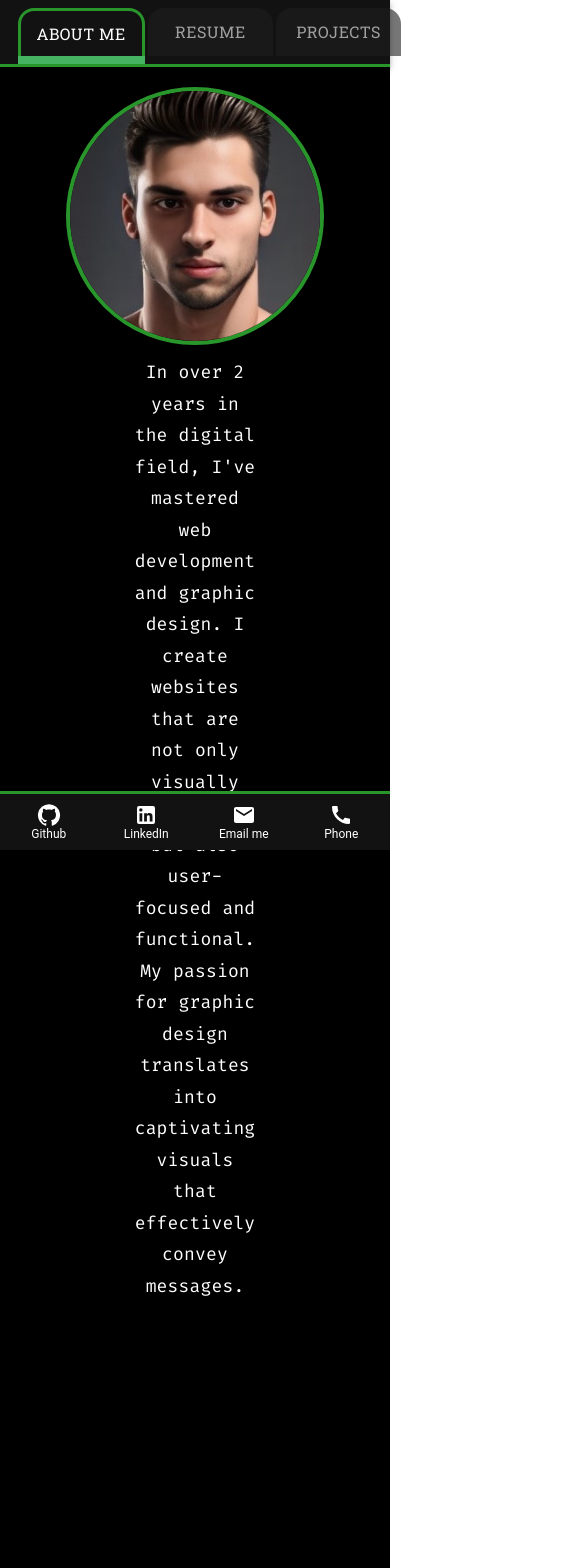
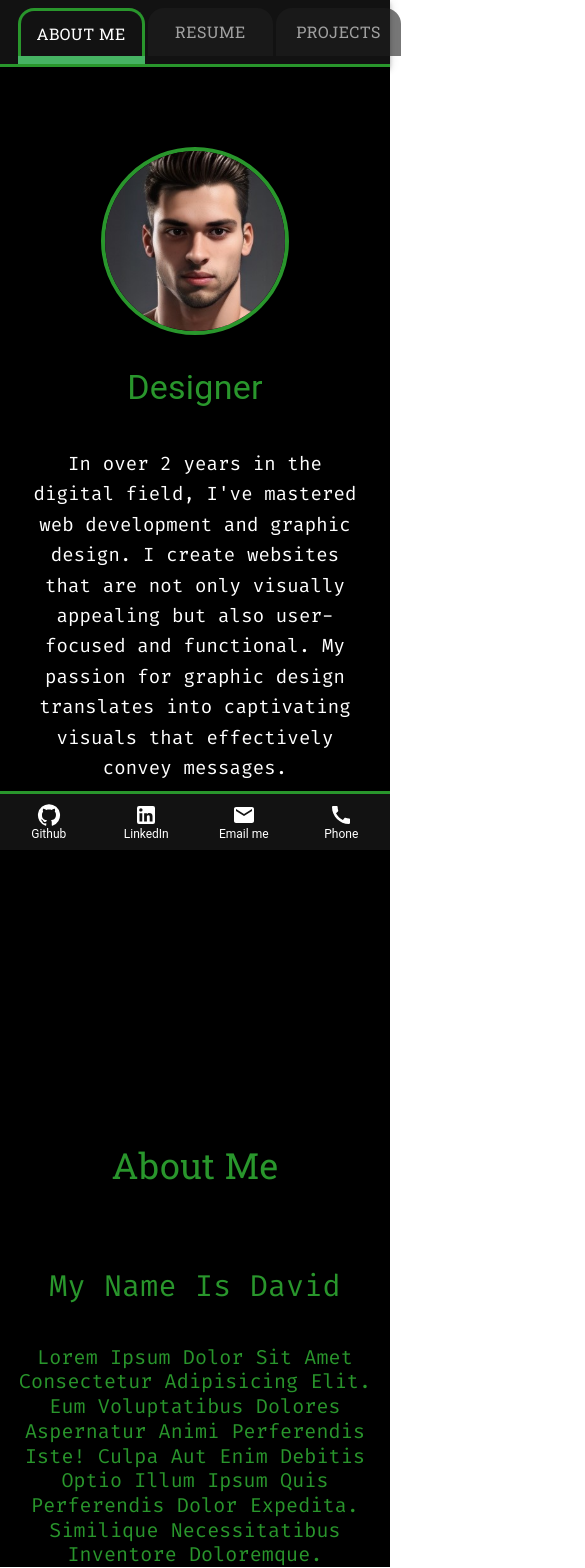
Before and after one commit to RysanekDavid/Web_CV, a React (Create React App) app: page / in a window 390 px wide. Shown: the top 1568 px of the page, 585 px wide, since content can reach past the window. Built offline with nearby package versions, Linux system fonts and the light colour scheme.

Commit message:
AboutMe Update, responsivity changes

```diff
--- a/package.json
+++ b/package.json
@@ -17,6 +17,7 @@
     "react-dom": "^18.2.0",
     "react-pdf": "^7.5.0",
     "react-scripts": "5.0.1",
+    "react-transition-group": "^4.4.5",
     "typescript": "^4.9.5",
     "web-vitals": "^2.1.4"
   },
--- a/src/App.css
+++ b/src/App.css
@@ -8,3 +8,31 @@
   height: 40vmin;
   pointer-events: none;
 }
+
+.slide-enter {
+  transform: translateX(-100%);
+  opacity: 0;
+  position: absolute;
+  transition: opacity 500ms, transform 500ms;
+}
+
+.slide-enter-active {
+  transform: translateX(0);
+  opacity: 1;
+  position: absolute;
+  transition: opacity 500ms, transform 500ms;
+}
+
+.slide-exit {
+  transform: translateX(0);
+  transition: opacity 500ms, transform 500ms;
+  opacity: 1;
+  position: absolute;
+}
+
+.slide-exit-active {
+  transform: translateX(100%);
+  position: absolute;
+  opacity: 0;
+  transition: opacity 500ms, transform 500ms;
+}
--- a/src/components/ContentBar.tsx
+++ b/src/components/ContentBar.tsx
@@ -4,16 +4,32 @@ import {
   Typography,
   Avatar,
   List,
-  ListItem,
-  ListItemText,
   Grid,
   Card,
   CardContent,
 } from "@mui/material";
+import { useEffect, useState, useMemo } from "react";
+import { CSSTransition, TransitionGroup } from "react-transition-group";
 import resumeImage from "../assets/CV - David Ryšánek.jpg";
 import AvatarImage from "../assets/avatar1.jpg";
 
 function AboutMe() {
+  const [currentProfession, setCurrentProfession] = useState("Developer");
+  const professions = useMemo(() => ["Developer", "Designer", "Analyst"], []);
+  const [professionIndex, setProfessionIndex] = useState(0);
+
+  useEffect(() => {
+    const interval = setInterval(() => {
+      setProfessionIndex((prevIndex) => (prevIndex + 1) % professions.length);
+    }, 4000);
+
+    return () => clearInterval(interval);
+  }, []);
+
+  useEffect(() => {
+    setCurrentProfession(professions[professionIndex]);
+  }, [professionIndex, professions]);
+
   return (
     <Box
       sx={{
@@ -26,34 +42,50 @@ function AboutMe() {
         src={AvatarImage}
         alt="David Ryšánek fotka"
         sx={{
-          width: 250,
-          height: 250,
+          width: { xl: 250, lg: 250, md: 220, sm: 200, xs: 180 },
+          height: { xl: 250, lg: 250, md: 220, sm: 200, xs: 180 },
           mb: 2,
-          top: 20,
+          top: 80,
           border: "4px solid #29962c",
         }}
       />
+
+      <Box sx={{ height: "50px", position: "relative" }}>
+        <TransitionGroup>
+          <CSSTransition
+            key={currentProfession}
+            timeout={600}
+            classNames="slide"
+          >
+            <Typography sx={{ color: "#29962c", paddingTop: 12 }} variant="h4">
+              {currentProfession}
+            </Typography>
+          </CSSTransition>
+        </TransitionGroup>
+      </Box>
+
       <Typography
         sx={{
           color: "#FFFFFF",
           justifyContent: "center",
-          paddingLeft: 50,
-          paddingRight: 50,
-          paddingTop: 2,
+          paddingLeft: { xl: 40, lg: 25, md: 16, sm: 10, xs: 4 },
+          paddingRight: { xl: 40, lg: 25, md: 16, sm: 10, xs: 4 },
+          paddingTop: 16,
           fontFamily: "Fira Code",
-          fontSize: "18px",
+          fontSize: "19px",
         }}
-        variant="subtitle1"
+        variant="h6"
       >
         In over 2 years in the digital field, I've mastered web development and
         graphic design. I create websites that are not only visually appealing
         but also user-focused and functional. My passion for graphic design
         translates into captivating visuals that effectively convey messages.
       </Typography>
+
       <Typography
         sx={{
           color: "#29962c",
-          paddingTop: 60,
+          paddingTop: 45,
           fontFamily: "Roboto Slab",
           fontSize: "36px",
         }}
@@ -61,20 +93,32 @@ function AboutMe() {
       >
         About Me
       </Typography>
-      Lorem Ipsum Dolor Sit Amet Consectetur Adipisicing Elit. Eum Voluptatibus
-      Dolores Aspernatur Animi Perferendis Iste! Culpa Aut Enim Debitis Optio
-      Illum Ipsum Quis Perferendis Dolor Expedita. Similique Necessitatibus
-      Inventore Doloremque.
+
       <Typography
         sx={{
           color: "#29962c",
-          paddingTop: 2,
+          paddingTop: 10,
           fontFamily: "Fira Code",
           fontSize: "30px",
         }}
         variant="h4"
       >
         My Name Is David
+      </Typography>
+
+      <Typography
+        sx={{
+          color: "#29962c",
+          paddingTop: 5,
+          fontFamily: "Fira Code",
+          fontSize: "20px",
+        }}
+        variant="h4"
+      >
+        Lorem Ipsum Dolor Sit Amet Consectetur Adipisicing Elit. Eum
+        Voluptatibus Dolores Aspernatur Animi Perferendis Iste! Culpa Aut Enim
+        Debitis Optio Illum Ipsum Quis Perferendis Dolor Expedita. Similique
+        Necessitatibus Inventore Doloremque.
       </Typography>
     </Box>
   );
@@ -112,7 +156,6 @@ function Projects() {
             </CardContent>
           </Card>
         </Grid>
-        // Přidejte další projekty podle potřeby...
       </Grid>
     </Box>
   );
```
Also changed, not shown: 1 other file (tests, documents, lock files or other folders).
